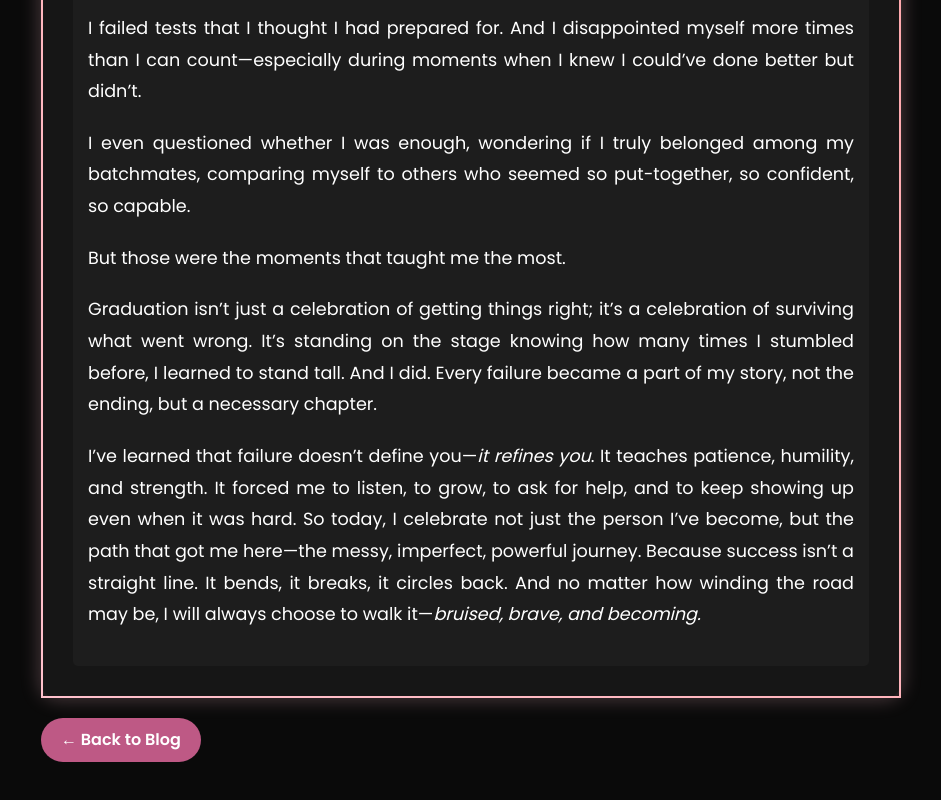
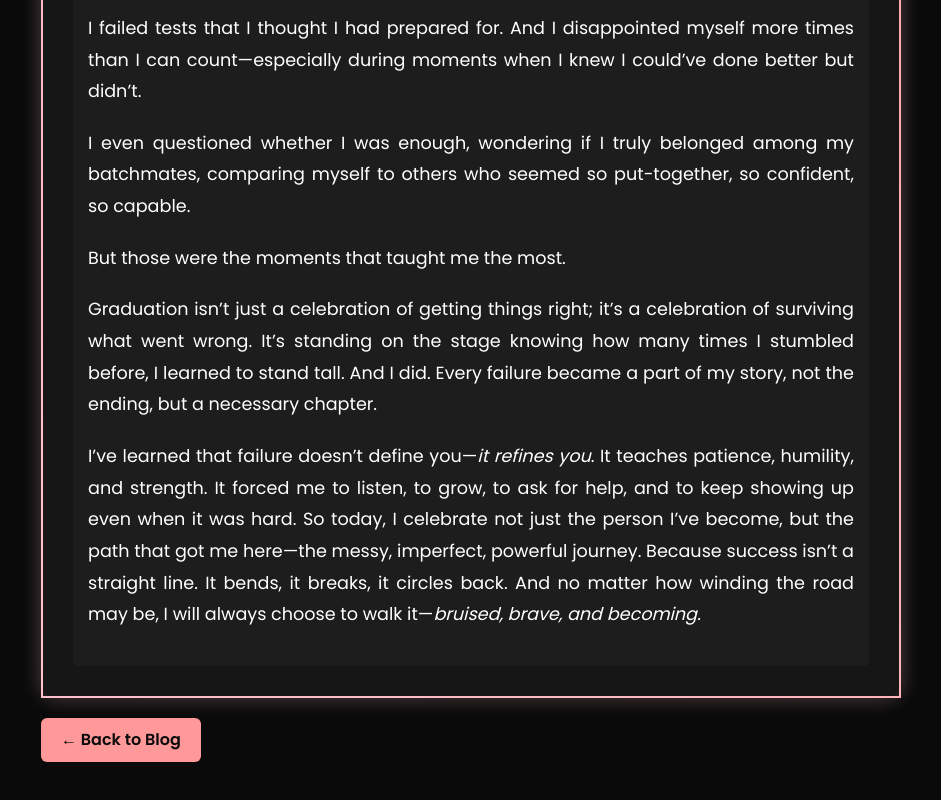
Before and after one commit to piaeunice/personalweb, a plain HTML site: page article1.html in a window 1280 px wide. Shown: the part 1103-1903 px from the top of the page, without its empty margins (169-1110 px from the left). Drawn offline with nearby package versions, Linux system fonts and the light colour scheme.

Commit message:
Updated article1.html

```diff
--- a/article1.html
+++ b/article1.html
@@ -118,9 +118,8 @@
                 display: inline-block;
                 padding: 10px 20px;
                 margin: 20px 0;
-                color: #FFFFFF;
-                background: #BE5985;
-                border-radius: 25px;
+                color: #0A0A0A;
+                background: #FF9999;
                 text-decoration: none;
                 font-weight: 600;
                 transition: box-shadow 0.3s ease;
@@ -215,7 +214,7 @@
                 </div>
 
                 <!-- Back Button (to blog section) -->
-                <a href="index.html#blog" class="back-button">← Back to Blog</a>
+                <a href="index.html#blog" class="back-button rounded-2">← Back to Blog</a>
             </div>
         </section>
 
```
